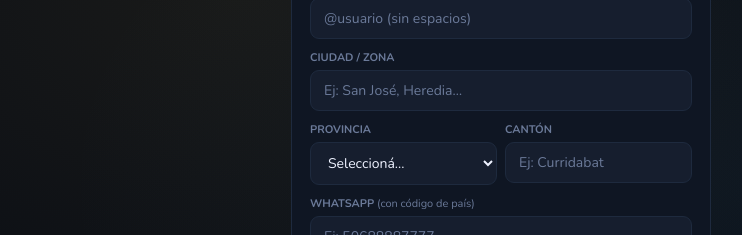
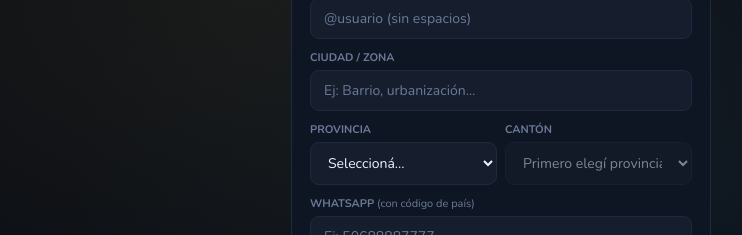
Before and after one commit to lessleecr/Cromos-Panini, a React (Vite) app: page / in a window 1280 px wide. Both pictures are taken after a click on the button "Registrarse". Shown: the part 388-623 px from the top of the page, without its empty margins (139-881 px from the left). Built offline with nearby package versions, Linux system fonts and the light colour scheme; a web font is replaced by a local one.

Commit message:
Cantones por provincia + Mercado publico

```diff
--- a/src/App.jsx
+++ b/src/App.jsx
@@ -217,23 +217,12 @@ function AuthScreen({ onLogin }) {
               </div>
               <div>
                 <div style={{fontSize:11,color:G.muted,fontWeight:700,marginBottom:5}}>CIUDAD / ZONA</div>
-                <input className="input" name="city" placeholder="Ej: San José, Heredia…" value={f.city} onChange={hc}/>
+                <input className="input" name="city" placeholder="Ej: Barrio, urbanización…" value={f.city} onChange={hc}/>
               </div>
-              <div style={{display:"grid",gridTemplateColumns:"1fr 1fr",gap:8}}>
-                <div>
-                  <div style={{fontSize:11,color:G.muted,fontWeight:700,marginBottom:5}}>PROVINCIA</div>
-                  <select className="input" name="provincia" value={f.provincia} onChange={hc} style={{cursor:"pointer"}}>
-                    <option value="">Seleccioná...</option>
-                    {["San José","Alajuela","Cartago","Heredia","Guanacaste","Puntarenas","Limón"].map(p=>(
-                      <option key={p} value={p}>{p}</option>
-                    ))}
-                  </select>
-                </div>
-                <div>
-                  <div style={{fontSize:11,color:G.muted,fontWeight:700,marginBottom:5}}>CANTÓN</div>
-                  <input className="input" name="canton" placeholder="Ej: Curridabat" value={f.canton} onChange={hc}/>
-                </div>
-              </div>
+              <ProvinciaCantonSelect
+                provincia={f.provincia} canton={f.canton}
+                onProvincia={v=>setF(p=>({...p,provincia:v,canton:""}))}
+                onCanton={v=>setF(p=>({...p,canton:v}))}/>
               <div>
                 <div style={{fontSize:11,color:G.muted,fontWeight:700,marginBottom:5}}>WHATSAPP <span style={{color:G.muted,fontWeight:400}}>(con código de país)</span></div>
                 <input className="input" name="whatsapp" placeholder="Ej: 50688887777" value={f.whatsapp} onChange={hc}/>
@@ -916,23 +905,12 @@ function ProfileScreen({ user, onUserUpdate, onLogout }) {
           <div style={{display:"flex",flexDirection:"column",gap:10}}>
             <div>
               <div style={{fontSize:11,color:G.muted,fontWeight:700,marginBottom:5}}>CIUDAD / ZONA</div>
-              <input className="input" value={city} onChange={e=>setCity(e.target.value)} placeholder="Tu ciudad o zona"/>
+              <input className="input" value={city} onChange={e=>setCity(e.target.value)} placeholder="Barrio, urbanización…"/>
             </div>
-            <div style={{display:"grid",gridTemplateColumns:"1fr 1fr",gap:8}}>
-              <div>
-                <div style={{fontSize:11,color:G.muted,fontWeight:700,marginBottom:5}}>PROVINCIA</div>
-                <select className="input" value={provincia} onChange={e=>setProv(e.target.value)} style={{cursor:"pointer"}}>
-                  <option value="">Seleccioná...</option>
-                  {["San José","Alajuela","Cartago","Heredia","Guanacaste","Puntarenas","Limón"].map(p=>(
-                    <option key={p} value={p}>{p}</option>
-                  ))}
-                </select>
-              </div>
-              <div>
-                <div style={{fontSize:11,color:G.muted,fontWeight:700,marginBottom:5}}>CANTÓN</div>
-                <input className="input" value={canton} onChange={e=>setCanton(e.target.value)} placeholder="Ej: Curridabat"/>
-              </div>
-            </div>
+            <ProvinciaCantonSelect
+              provincia={provincia} canton={canton}
+              onProvincia={v=>{ setProv(v); setCanton(""); }}
+              onCanton={v=>setCanton(v)}/>
             <div>
               <div style={{fontSize:11,color:G.muted,fontWeight:700,marginBottom:5}}>WHATSAPP <span style={{color:G.muted,fontWeight:400}}>(con código de país)</span></div>
               <input className="input" value={whatsapp} onChange={e=>setWa(e.target.value)} placeholder="Ej: 50688887777"/>
@@ -979,13 +957,46 @@ function ProfileScreen({ user, onUserUpdate, onLogout }) {
 }
 
 // ─── MERCADO PÚBLICO ──────────────────────────────────────────────────────────
-const PROVINCIAS = ["Todas","San José","Alajuela","Cartago","Heredia","Guanacaste","Puntarenas","Limón"];
+const PROVINCIAS = ["San José","Alajuela","Cartago","Heredia","Guanacaste","Puntarenas","Limón"];
+
+const CANTONES = {
+  "San José":    ["San José","Escazú","Desamparados","Puriscal","Tarrazú","Aserrí","Mora","Goicoechea","Santa Ana","Alajuelita","Vásquez de Coronado","Acosta","Tibás","Moravia","Montes de Oca","Turrubares","Dota","Curridabat","Pérez Zeledón","León Cortés"],
+  "Alajuela":    ["Alajuela","San Ramón","Grecia","San Mateo","Atenas","Naranjo","Palmares","Poás","Orotina","San Carlos","Zarcero","Sarchí","Upala","Los Chiles","Guatuso","Río Cuarto"],
+  "Cartago":     ["Cartago","Paraíso","La Unión","Jiménez","Turrialba","Alvarado","Oreamuno","El Guarco"],
+  "Heredia":     ["Heredia","Barva","Santo Domingo","Santa Bárbara","San Rafael","San Isidro","Belén","Flores","San Pablo","Sarapiquí"],
+  "Guanacaste":  ["Liberia","Nicoya","Santa Cruz","Bagaces","Carrillo","Cañas","Abangares","Tilarán","Nandayure","La Cruz","Hojancha"],
+  "Puntarenas":  ["Puntarenas","Esparza","Buenos Aires","Montes de Oro","Osa","Quepos","Golfito","Coto Brus","Parrita","Corredores","Garabito","Monteverde"],
+  "Limón":       ["Limón","Pococí","Siquirres","Talamanca","Matina","Guácimo"],
+};
+
+function ProvinciaCantonSelect({ provincia, canton, onProvincia, onCanton, includeTodas=false }) {
+  const cantones = provincia && CANTONES[provincia] ? CANTONES[provincia] : [];
+  return (
+    <div style={{display:"grid",gridTemplateColumns:"1fr 1fr",gap:8}}>
+      <div>
+        <div style={{fontSize:11,color:G.muted,fontWeight:700,marginBottom:5}}>PROVINCIA</div>
+        <select className="input" value={provincia} onChange={e=>{ onProvincia(e.target.value); onCanton(""); }} style={{cursor:"pointer"}}>
+          <option value="">{includeTodas?"Todas las provincias":"Seleccioná..."}</option>
+          {PROVINCIAS.map(p=><option key={p} value={p}>{p}</option>)}
+        </select>
+      </div>
+      <div>
+        <div style={{fontSize:11,color:G.muted,fontWeight:700,marginBottom:5}}>CANTÓN</div>
+        <select className="input" value={canton} onChange={e=>onCanton(e.target.value)}
+          disabled={!provincia||cantones.length===0} style={{cursor:provincia?"pointer":"not-allowed",opacity:provincia?1:.5}}>
+          <option value="">{provincia?"Todos los cantones":"Primero elegí provincia"}</option>
+          {cantones.map(c=><option key={c} value={c}>{c}</option>)}
+        </select>
+      </div>
+    </div>
+  );
+}
 
 function MercadoScreen({ user }) {
   const [users,    setUsers]    = useState([]);
   const [cromos,   setCromos]   = useState({});
   const [loading,  setLoading]  = useState(true);
-  const [filtProv, setFiltProv] = useState("Todas");
+  const [filtProv, setFiltProv] = useState("");
   const [filtCant, setFiltCant] = useState("");
   const [filtSec,  setFiltSec]  = useState("all");
   const [search,   setSearch]   = useState("");
@@ -1008,8 +1019,8 @@ function MercadoScreen({ user }) {
   const myMissing = ALL_CROMOS.filter(c=>!myData.have.includes(c.id)).map(c=>c.id);
 
   const filtered = users.filter(u=>{
-    if(filtProv!=="Todas" && u.provincia!==filtProv) return false;
-    if(filtCant.trim() && !u.canton?.toLowerCase().includes(filtCant.toLowerCase())) return false;
+    if(filtProv && u.provincia!==filtProv) return false;
+    if(filtCant && u.canton!==filtCant) return false;
     if(search.trim() && !u.name.toLowerCase().includes(search.toLowerCase()) && !u.username.toLowerCase().includes(search.toLowerCase())) return false;
     return true;
   });
@@ -1024,17 +1035,12 @@ function MercadoScreen({ user }) {
 
       {/* Filtros */}
       <div className="card" style={{marginBottom:16,padding:14}}>
-        <div style={{display:"grid",gridTemplateColumns:"repeat(auto-fill,minmax(180px,1fr))",gap:10,marginBottom:12}}>
-          <div>
-            <div style={{fontSize:11,color:G.muted,fontWeight:700,marginBottom:5}}>PROVINCIA</div>
-            <select className="input" value={filtProv} onChange={e=>setFiltProv(e.target.value)} style={{cursor:"pointer"}}>
-              {PROVINCIAS.map(p=><option key={p} value={p}>{p}</option>)}
-            </select>
-          </div>
-          <div>
-            <div style={{fontSize:11,color:G.muted,fontWeight:700,marginBottom:5}}>CANTÓN</div>
-            <input className="input" placeholder="Ej: Curridabat" value={filtCant} onChange={e=>setFiltCant(e.target.value)}/>
-          </div>
+        <div style={{display:"grid",gridTemplateColumns:"repeat(auto-fill,minmax(280px,1fr))",gap:10,marginBottom:12}}>
+          <ProvinciaCantonSelect
+            provincia={filtProv} canton={filtCant}
+            onProvincia={v=>{ setFiltProv(v); setFiltCant(""); }}
+            onCanton={v=>setFiltCant(v)}
+            includeTodas={true}/>
           <div>
             <div style={{fontSize:11,color:G.muted,fontWeight:700,marginBottom:5}}>BUSCAR USUARIO</div>
             <input className="input" placeholder="Nombre o @usuario" value={search} onChange={e=>setSearch(e.target.value)}/>
```
